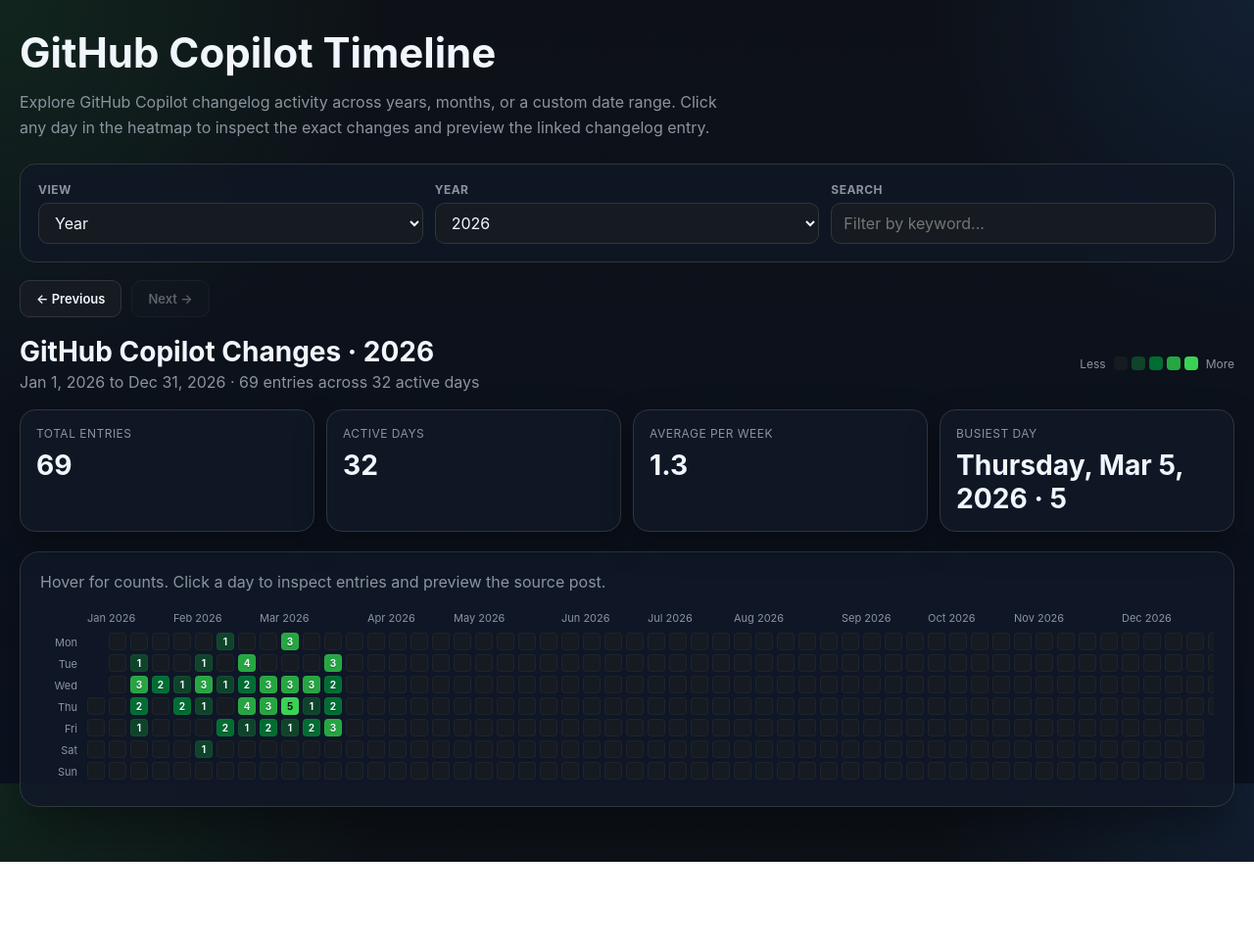
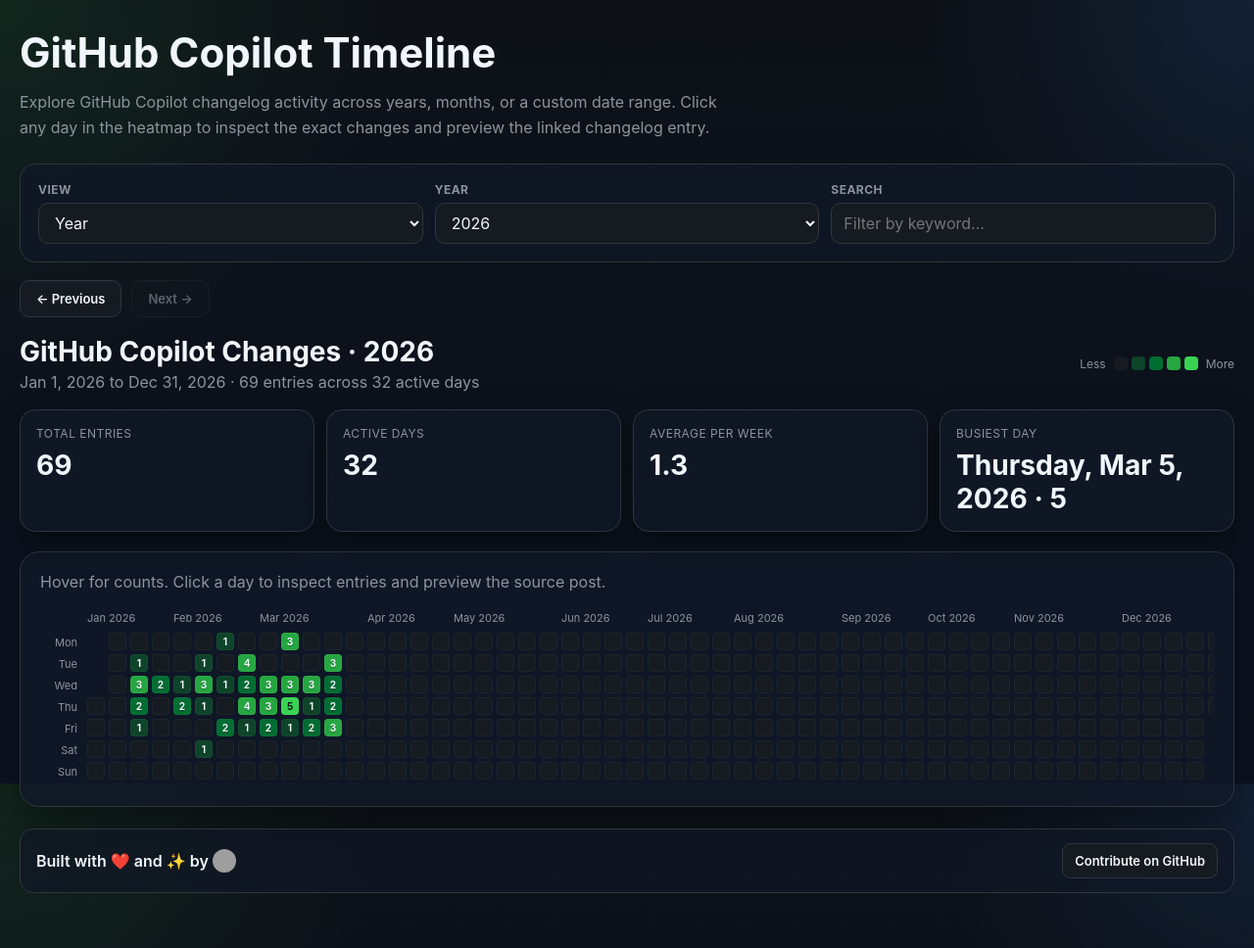
Before and after one commit to aatmmr/github-copilot-timeline, a website: page copilot-timeline.html in a window 1280 px wide. Shown: the whole page at 98% size. Before the commit the page ends 880 px from the top, so only its background shows below. Drawn offline with Linux system fonts and the light colour scheme; grey boxes are pictures that could not be loaded.

Commit message:
feat: add footer with project credits and contribution link

```diff
--- a/assets/timeline.css
+++ b/assets/timeline.css
@@ -566,6 +566,61 @@
     margin-bottom: 0;
 }
 
+.site-footer {
+    margin-top: 22px;
+    padding: 14px 16px;
+    border: 1px solid var(--border);
+    border-radius: 14px;
+    background: rgba(17, 24, 39, 0.65);
+    display: flex;
+    align-items: center;
+    justify-content: space-between;
+    gap: 12px;
+}
+
+.creator {
+    display: inline-flex;
+    align-items: center;
+    gap: 10px;
+    color: var(--text);
+    text-decoration: none;
+    font-weight: 600;
+}
+
+.creator:hover {
+    color: #c9d1d9;
+}
+
+.creator-avatar {
+    width: 1.5em;
+    height: 1.5em;
+    border-radius: 999px;
+    border: 0;
+    object-fit: cover;
+    box-shadow: none;
+    vertical-align: -0.35em;
+}
+
+.contribute-link {
+    display: inline-flex;
+    align-items: center;
+    justify-content: center;
+    min-height: 36px;
+    padding: 0 12px;
+    border-radius: 9px;
+    border: 1px solid var(--border);
+    background: var(--panel-2);
+    color: var(--text);
+    text-decoration: none;
+    font-size: 13px;
+    font-weight: 600;
+    white-space: nowrap;
+}
+
+.contribute-link:hover {
+    background: var(--panel-3);
+}
+
 .sr-only {
     position: absolute;
     width: 1px;
@@ -621,6 +676,15 @@
         padding: 16px;
     }
 
+    .site-footer {
+        flex-direction: column;
+        align-items: flex-start;
+    }
+
+    .creator {
+        font-size: 14px;
+    }
+
     .day-label {
         padding-right: 2px;
     }
--- a/copilot-timeline.html
+++ b/copilot-timeline.html
@@ -116,6 +116,22 @@
                 </div>
             </div>
         </section>
+
+        <footer class="site-footer" aria-label="Project credits">
+            <a class="creator" href="https://github.com/aatmmr" target="_blank" rel="noreferrer noopener">
+                <span>Built with ❤️ and ✨ by <img
+                    class="creator-avatar"
+                    src="https://github.com/aatmmr.png?size=80"
+                    alt="aatmmr GitHub avatar"
+                    loading="lazy"
+                    width="20"
+                    height="20"
+                ></span>
+            </a>
+            <a class="contribute-link" href="https://github.com/aatmmr/github-copilot-timeline" target="_blank" rel="noreferrer noopener">
+                Contribute on GitHub
+            </a>
+        </footer>
     </main>
 
     <div class="tooltip" id="tooltip"></div>
```
